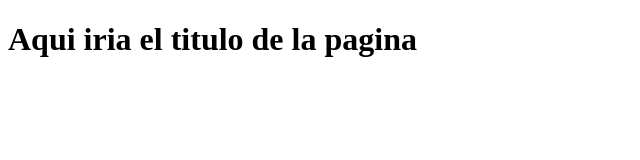
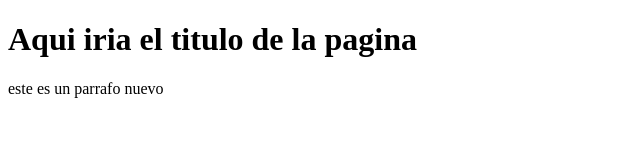
Before and after one commit to CesarLS26/CursoGit-, a plain HTML site: page index.html in a window 1280 px wide. Shown: the whole page, without its empty margins (0-640 px from the left). Drawn offline with Linux system fonts and the light colour scheme.

Commit message:
Update index.html

```diff
--- a/index.html
+++ b/index.html
@@ -8,5 +8,6 @@
 </head>
 <body>
     <h1>Aqui iria el titulo de la pagina</h1>
+    <p>este es un parrafo nuevo</>
 </body>
 </html>
```
